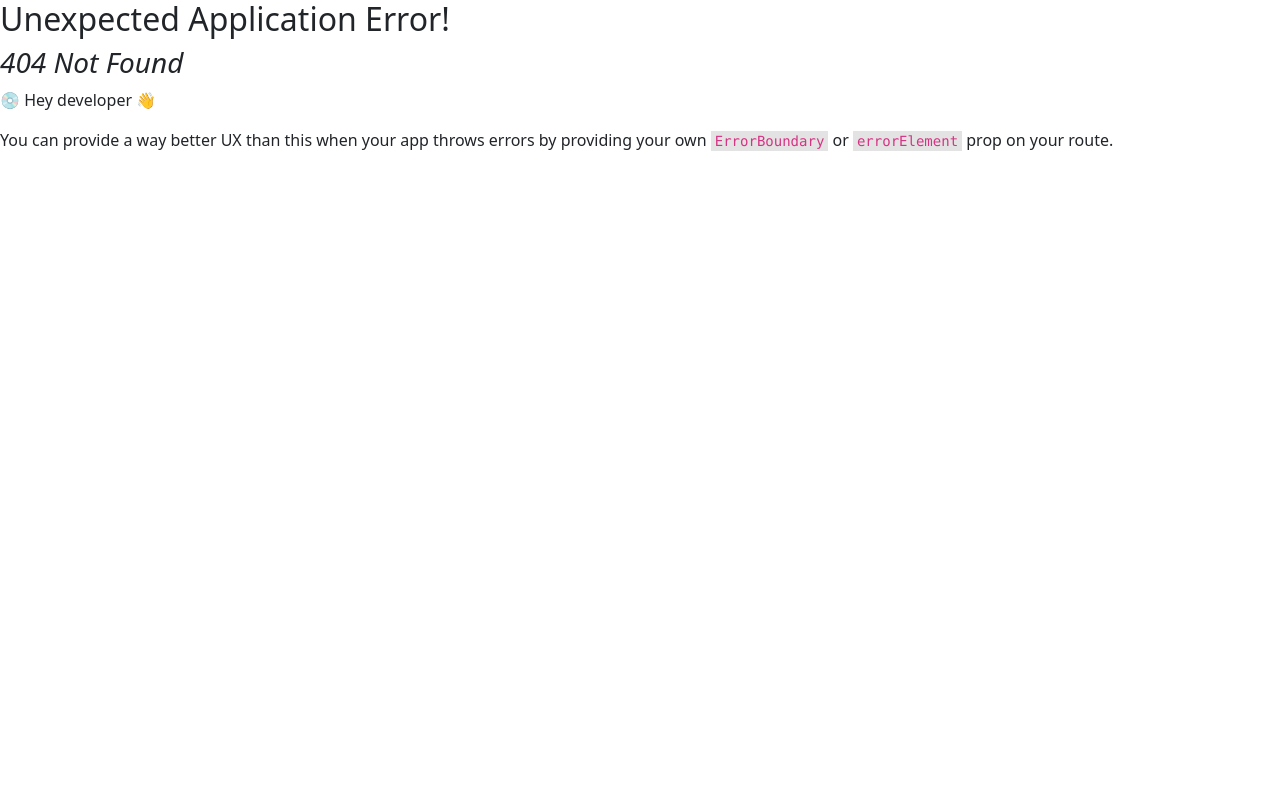
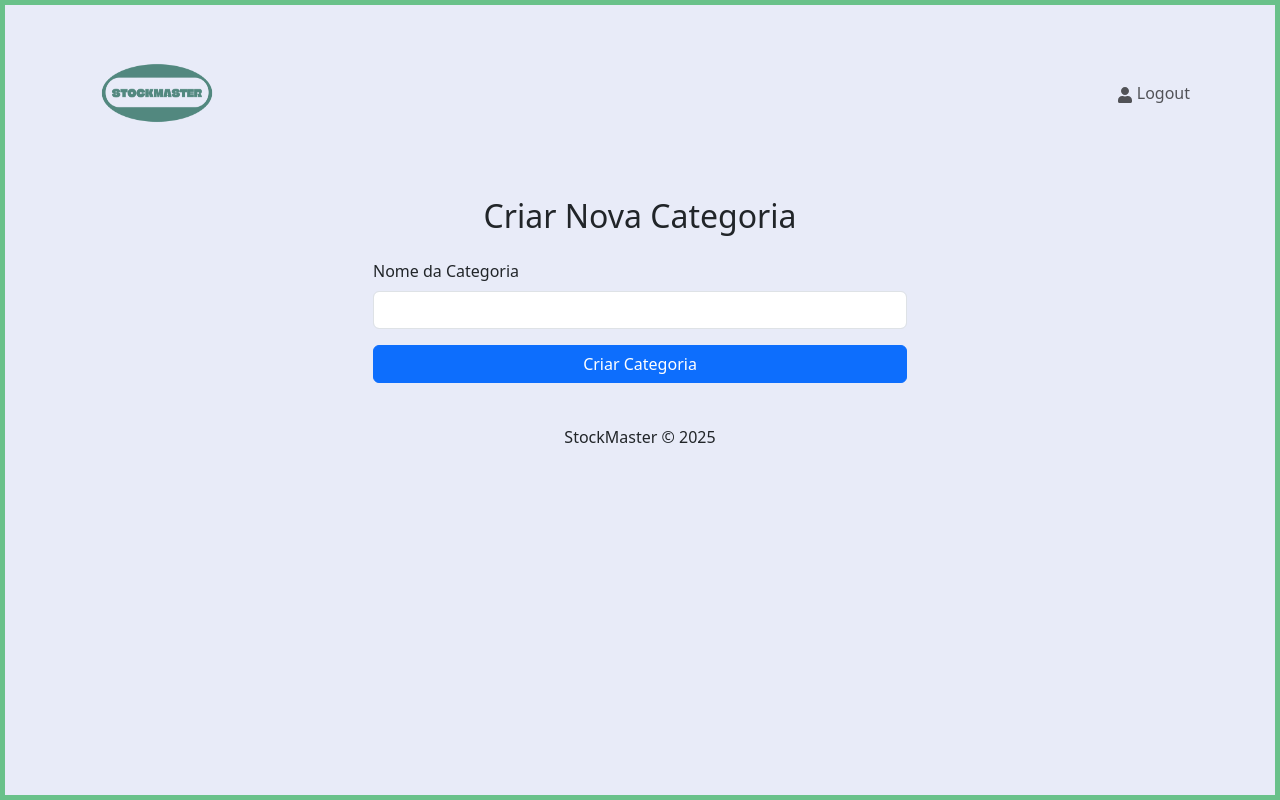
Before and after one commit to tskxz/stockmaster, a React (Create React App) app in the folder client/: page /criar-categoria in a window 1280 px wide. Before the commit this address had no page. Built offline with nearby package versions, Linux system fonts and the light colour scheme; sample sign-in values are in the browser's storage.

Commit message:
web: adicionar produto com categoria

```diff
--- a/client/src/Screens/AdicionarProdutoScreen.jsx
+++ b/client/src/Screens/AdicionarProdutoScreen.jsx
@@ -1,4 +1,4 @@
-import React, { useState } from 'react';
+import React, { useState, useEffect } from 'react';
 import { Form, Button, Container, Row, Col, Alert } from 'react-bootstrap';
 import axios from 'axios';
 import { useNavigate, useParams } from 'react-router-dom';
@@ -10,10 +10,28 @@ const AdicionarProdutoScreen = () => {
   const [preco, setPreco] = useState('');
   const [stockTotal, setStockTotal] = useState('');
   const [stockMinimo, setStockMinimo] = useState('');
+  const [categoriaId, setCategoriaId] = useState(""); // Estado para categoria
+  const [categorias, setCategorias] = useState([]);
   const [loading, setLoading] = useState(false);
   const [error, setError] = useState(null);
   const navigate = useNavigate();
+// Buscar categorias ao carregar a página
+useEffect(() => {
+  const fetchCategorias = async () => {
+    try {
+      const token = localStorage.getItem("jwt");
+      const response = await axios.get("http://localhost:8000/api/categorias", {
+        headers: { Authorization: `Bearer ${token}` },
+      });
 
+      setCategorias(response.data.data.categorias);
+    } catch (err) {
+      setError("Erro ao carregar categorias.");
+    }
+  };
+
+  fetchCategorias();
+}, []);
   const handleSubmit = async (e) => {
     e.preventDefault();
 
@@ -28,7 +46,7 @@ const AdicionarProdutoScreen = () => {
       const token = localStorage.getItem('jwt');
       const response = await axios.post(
         `http://localhost:8000/api/empresas/criar_produto`,
-        { nome, descricao, preco, stock_total: stockTotal, stock_minimo: stockMinimo, armazemId },
+        { nome, descricao, preco, stock_total: stockTotal, stock_minimo: stockMinimo, armazemId, categoriaId },
         {
           headers: {
             Authorization: `Bearer ${token}`,
@@ -111,6 +129,19 @@ const AdicionarProdutoScreen = () => {
                 />
               </Form.Group>
 
+              {/* Campo para escolher a categoria */}
+              <Form.Group controlId="categoria" className="mb-3">
+                <Form.Label>Categoria</Form.Label>
+                <Form.Control as="select" value={categoriaId} onChange={(e) => setCategoriaId(e.target.value)}>
+                  <option value="">Selecione uma categoria</option>
+                  {categorias.map((categoria) => (
+                    <option key={categoria._id} value={categoria._id}>
+                      {categoria.nome}
+                    </option>
+                  ))}
+                </Form.Control>
+              </Form.Group>
+
               <Button type="submit" variant="primary" className="w-100" disabled={loading}>
                 {loading ? 'Adicionando...' : 'Adicionar Produto'}
               </Button>
--- /dev/null
+++ b/client/src/Screens/CriarCategoriaScreen.jsx
@@ -0,0 +1,80 @@
+import React, { useState } from "react";
+import { Form, Button, Container, Row, Col, Alert } from "react-bootstrap";
+import axios from "axios";
+import { useNavigate } from "react-router-dom";
+
+const CriarCategoriaScreen = () => {
+  const navigate = useNavigate();
+
+  const [nome, setNome] = useState("");
+  const [error, setError] = useState(null);
+  const [success, setSuccess] = useState(null);
+  const [loading, setLoading] = useState(false);
+
+  const handleSubmit = async (e) => {
+    e.preventDefault();
+    setError(null);
+    setSuccess(null);
+    setLoading(true);
+
+    try {
+      const token = localStorage.getItem("jwt");
+      const response = await axios.post(
+        "http://localhost:8000/api/categorias",
+        { nome },
+        {
+          headers: {
+            Authorization: `Bearer ${token}`,
+          },
+        }
+      );
+
+      setSuccess("Categoria criada com sucesso!");
+      setNome(""); // Limpar o campo após sucesso
+
+      // Redirecionar para a lista de categorias após um tempo
+      setTimeout(() => {
+        navigate("/");
+      }, 2000);
+    } catch (err) {
+      if (err.response && err.response.data && err.response.data.message) {
+        setError(err.response.data.message);
+      } else {
+        setError("Ocorreu um erro ao criar a categoria.");
+      }
+    } finally {
+      setLoading(false);
+    }
+  };
+
+  return (
+    <Container>
+      <Row>
+        <Col md={6} className="mx-auto">
+          <h2 className="text-center mb-4">Criar Nova Categoria</h2>
+
+          {error && <Alert variant="danger">{error}</Alert>}
+          {success && <Alert variant="success">{success}</Alert>}
+
+          <Form onSubmit={handleSubmit}>
+            <Form.Group controlId="nome" className="mb-3">
+              <Form.Label>Nome da Categoria</Form.Label>
+              <Form.Control
+                type="text"
+                value={nome}
+                onChange={(e) => setNome(e.target.value)}
+                required
+              />
+            </Form.Group>
+
+            <Button type="submit" variant="primary" className="w-100" disabled={loading}>
+              {loading ? "Criando..." : "Criar Categoria"}
+            </Button>
+          </Form>
+        </Col>
+      </Row>
+    </Container>
+  );
+};
+
+export default CriarCategoriaScreen;
--- a/client/src/Screens/ProdutosScreen.jsx
+++ b/client/src/Screens/ProdutosScreen.jsx
@@ -73,7 +73,7 @@ const ProdutosScreen = () => {
                   <p>{produto.descricao}</p>
                   <p>Preço: {produto.preco}€</p>
                   <p>Estoque: {produto.stock_total}</p>
-                  <p>Categoria: {produto.categoria.nome}</p>
+                  <p>Categoria: {produto.categoria ? produto.categoria.nome : ""}</p>
                   <p>{produto.status}</p>
                   <Button
     variant="warning"
--- a/client/src/index.js
+++ b/client/src/index.js
@@ -15,6 +15,7 @@ import CriarArmazemScreen from './Screens/CriarArmazemScreen';
 import AdicionarProdutoScreen from './Screens/AdicionarProdutoScreen';
 import EditarProdutoScreen from './Screens/EditarProdutoScreen';
 import EditarArmazemScreen from './Screens/EditarArmazemScreen';
+import CriarCategoriaScreen from './Screens/CriarCategoriaScreen';
 
 const router = createBrowserRouter(
   createRoutesFromElements(
@@ -31,6 +32,7 @@ const router = createBrowserRouter(
           <Route path="/adicionar_produto/:armazemId" element={<AdicionarProdutoScreen />} />
           <Route path="/editar_produto/:produtoId" element={<EditarProdutoScreen />} />
           <Route path="/editar_armazem/:armazemId" element={<EditarArmazemScreen />} />
+          <Route path="/criar-categoria" element={<CriarCategoriaScreen />} />
 
         </Route>
     </Route>
```
